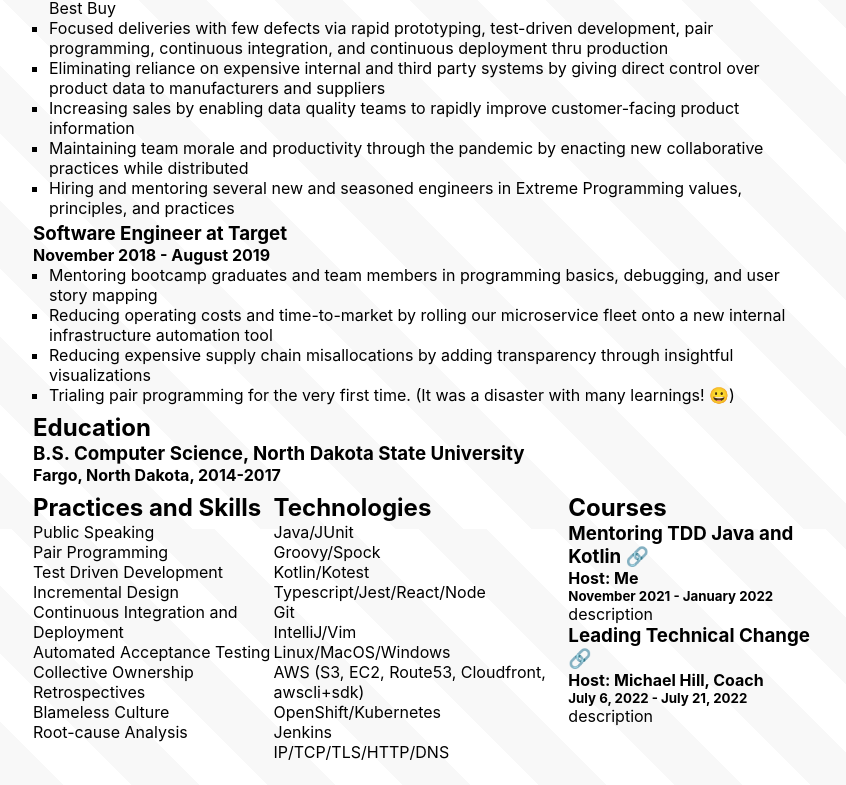
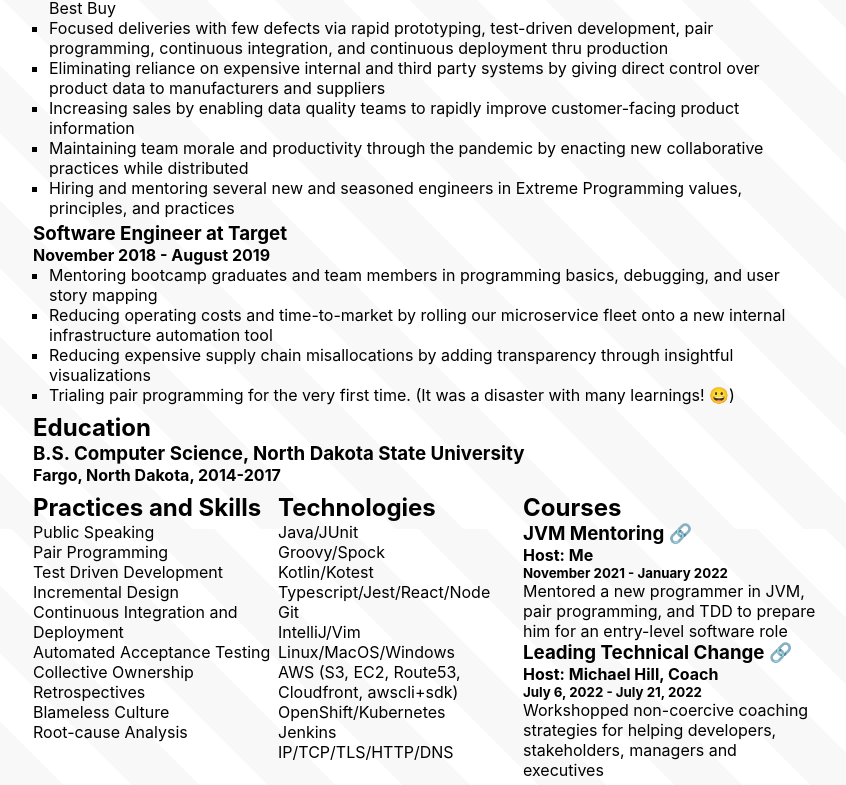
Before and after one commit to arctair/resume, a React (Create React App) app in the folder webapp/: page /prime in a window 1280 px wide. Shown: the part 279-1064 px from the top of the page, without its empty margins (215-1061 px from the left). Built offline with nearby package versions, Linux system fonts and the light colour scheme.

Commit message:
add course descriptions

```diff
--- a/webapp/src/components/TitledList.tsx
+++ b/webapp/src/components/TitledList.tsx
@@ -1,12 +1,17 @@
-import React from 'react'
+import React, { CSSProperties } from 'react'
 
 interface TitledListProps {
   title: string
   elements: React.ReactNode[]
+  style?: CSSProperties
 }
-export default function TitledList({ title, elements }: TitledListProps) {
+export default function TitledList({
+  title,
+  elements,
+  style,
+}: TitledListProps) {
   return (
-    <div>
+    <div style={style}>
       <h2>{title}</h2>
       {elements.map((element, key) => (
         <div key={key}>{element}</div>
--- a/webapp/src/resumes/Prime.tsx
+++ b/webapp/src/resumes/Prime.tsx
@@ -104,6 +104,7 @@ export default function App() {
         levelOfEducation="Undergraduate"
       />
       <div style={{ display: 'flex' }}>
+        <div style={{ flex: 1 }}>
           <TitledList
             title="Practices and Skills"
             elements={[
@@ -119,6 +120,8 @@ export default function App() {
               'Root-cause Analysis',
             ]}
           />
+        </div>
+        <div style={{ flex: 1 }}>
           <TitledList
             title="Technologies"
             elements={[
@@ -135,15 +138,16 @@ export default function App() {
               'IP/TCP/TLS/HTTP/DNS',
             ]}
           />
-        <div>
+        </div>
+        <div style={{ flex: 1.2 }}>
           <h2>Courses</h2>
           <Course
-            title="Mentoring TDD Java and Kotlin"
+            title="JVM Mentoring"
             startDate="November 2021"
             endDate="January 2022"
             instructor="Me"
             url="https://github.com/Astroversity/java-starter"
-            description="description"
+            description="Mentored a new programmer in JVM, pair programming, and TDD to prepare him for an entry-level software role"
           />
           <Course
             title="Leading Technical Change"
@@ -151,7 +155,7 @@ export default function App() {
             endDate="July 21, 2022"
             instructor="Michael Hill, Coach"
             url="https://www.geepawhill.org/courses/leading-technical-change"
-            description="description"
+            description="Workshopped non-coercive coaching strategies for helping developers, stakeholders, managers and executives"
           />
         </div>
       </div>
```
Lines whose indentation alone changed are shown as unchanged.
